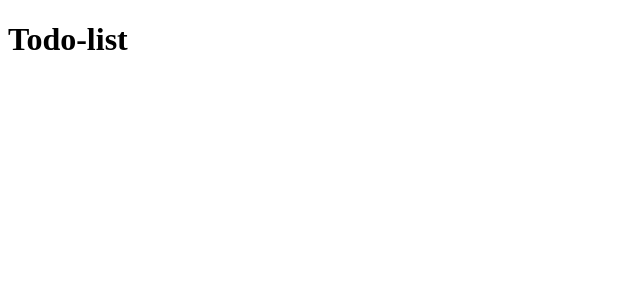
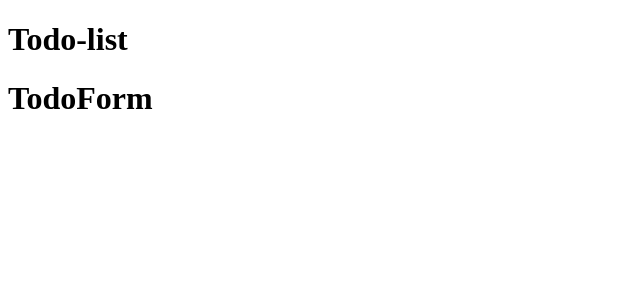
Before and after one commit to sarujans/todo-list-with-hooks, a React (Create React App) app: page / in a window 1280 px wide. Shown: the top 300 px of the page, without its empty margins (0-640 px from the left). Built offline with nearby package versions, Linux system fonts and the light colour scheme.

Commit message:
Created TodoForm component

```diff
--- a/src/components/App.js
+++ b/src/components/App.js
@@ -1,6 +1,6 @@
 import React, { useState, Fragment } from "react";
 
-import Todo from "./Todo.js";
+import TodoForm from "./TodoForm.js";
 
 function App() {
   const [todos, setTodos] = useState([
@@ -12,6 +12,7 @@ function App() {
   return (
     <>
       <h1>Todo-list</h1>
+      <TodoForm />
     </>
   );
 }
--- /dev/null
+++ b/src/components/TodoForm.js
@@ -0,0 +1,13 @@
+import React from "react";
+
+import Todo from "./Todo.js";
+
+const TodoForm = function() {
+  return (
+    <>
+      <h1>TodoForm</h1>
+    </>
+  );
+};
+
+export default TodoForm;
```
